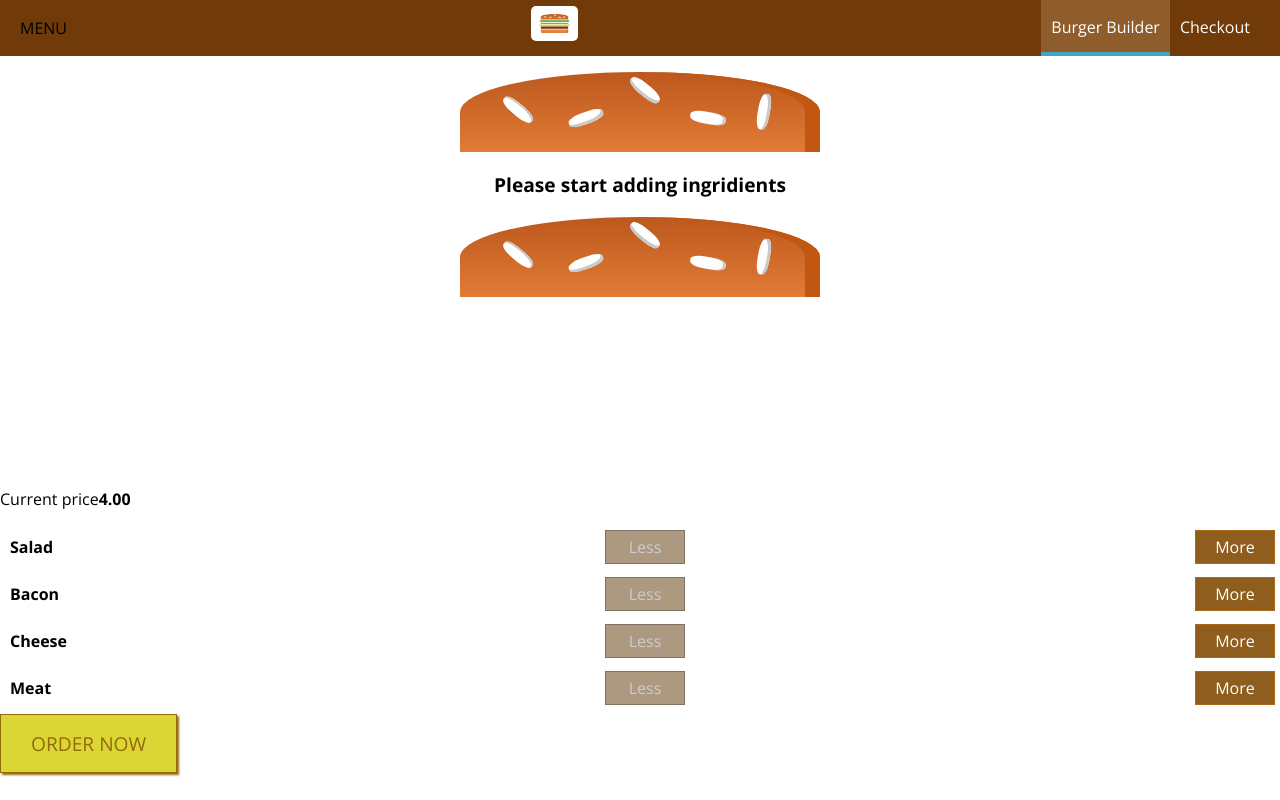
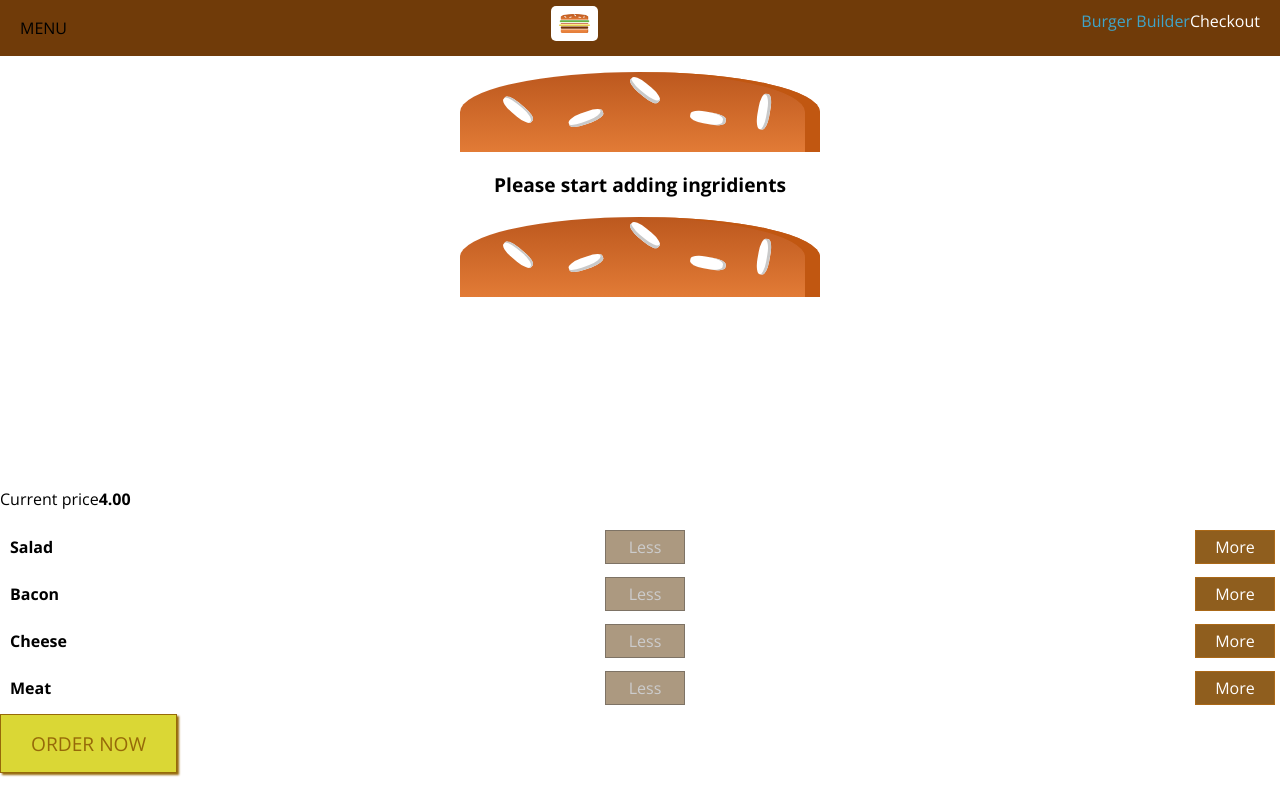
Before and after one commit to dayanapanova/burger-builder, a React app: page / in a window 1280 px wide. Built offline with nearby package versions, Linux system fonts and the light colour scheme.

Commit message:
adding styles to sidedrawer, styling the navigation items

```diff
--- a/src/components/Navigation/NavigationItems/NavigationItem/NavigationItem.css
+++ b/src/components/Navigation/NavigationItems/NavigationItem/NavigationItem.css
@@ -1,17 +1,14 @@
 .NavigationItem {
     margin: 0;
     box-sizing: border-box;
-    display: flex;
-    align-items: center;
+    display: block;
     height: 100%;
 }
 
 .NavigationItem a {
-    color: #fff;
+    color: #8F5C2C;
     text-decoration: none;
-    height: 100%;
-    padding: 16px 10px;
-    border-bottom: 4px solid transparent;
+    width: 100%;
     box-sizing: border-box;
     display: block;
 }
@@ -19,7 +16,26 @@
 .NavigationItem a:hover,
 .NavigationItem a:active,
 .NavigationItem a.active {
-    background-color: #8F5C2C;
-    border-bottom: 4px solid #40A4C8;
-    color: #fff;
+    color: #40A4C8;
 }
+
+@media (min-width: 500px) {
+    .NavigationItem {
+        margin: 10px 0;
+        display: flex;
+        height: 100%;
+        width: auto;
+    }
+
+    .NavigationItem a {
+        color: #fff;
+        text-decoration: none;
+        width: 100%;
+    }
+
+    .NavigationItem a:hover,
+    .NavigationItem a:active,
+    .NavigationItem a.active {
+        color: #40A4C8;
+    }
+}
--- a/src/components/Navigation/NavigationItems/NavigationItems.css
+++ b/src/components/Navigation/NavigationItems/NavigationItems.css
@@ -2,7 +2,13 @@
     margin: 0;
     padding: 0;
     list-style: none;
-    align-items: center;
     display: flex;
+    flex-flow: column;
     height: 100%;
 }
+
+@media(min-width: 500px) {
+    .NavigationItems{
+        flex-flow: row;
+    }
+}
--- a/src/components/Navigation/Sidedrawer/Sidedrawer.css
+++ b/src/components/Navigation/Sidedrawer/Sidedrawer.css
@@ -28,4 +28,5 @@
 
 .Logo {
     height: 11%;
+    margin-bottom: 32px;
 }
--- a/src/components/Navigation/Toolbar/Toolbar.css
+++ b/src/components/Navigation/Toolbar/Toolbar.css
@@ -20,3 +20,9 @@
 .Logo {
     height: 80%;
 }
+
+@media(max-width: 499px) {
+    .DesktopOnly {
+        display: none;
+    }
+}
--- a/src/components/Navigation/Toolbar/Toolbar.js
+++ b/src/components/Navigation/Toolbar/Toolbar.js
@@ -2,6 +2,7 @@
 import classes from './Toolbar.css'
 import Logo from '../../Logo/Logo'
 import NavigationItems from '../NavigationItems/NavigationItems'
+
 
 const toolbar = () => (
     <header className={classes.Toolbar}>
@@ -9,7 +10,7 @@
         <div className={classes.Logo}>
             <Logo height='80%'/>
         </div>
-        <nav>
+        <nav className={classes.DesktopOnly}>
             <NavigationItems/>
         </nav>
     </header>
```
